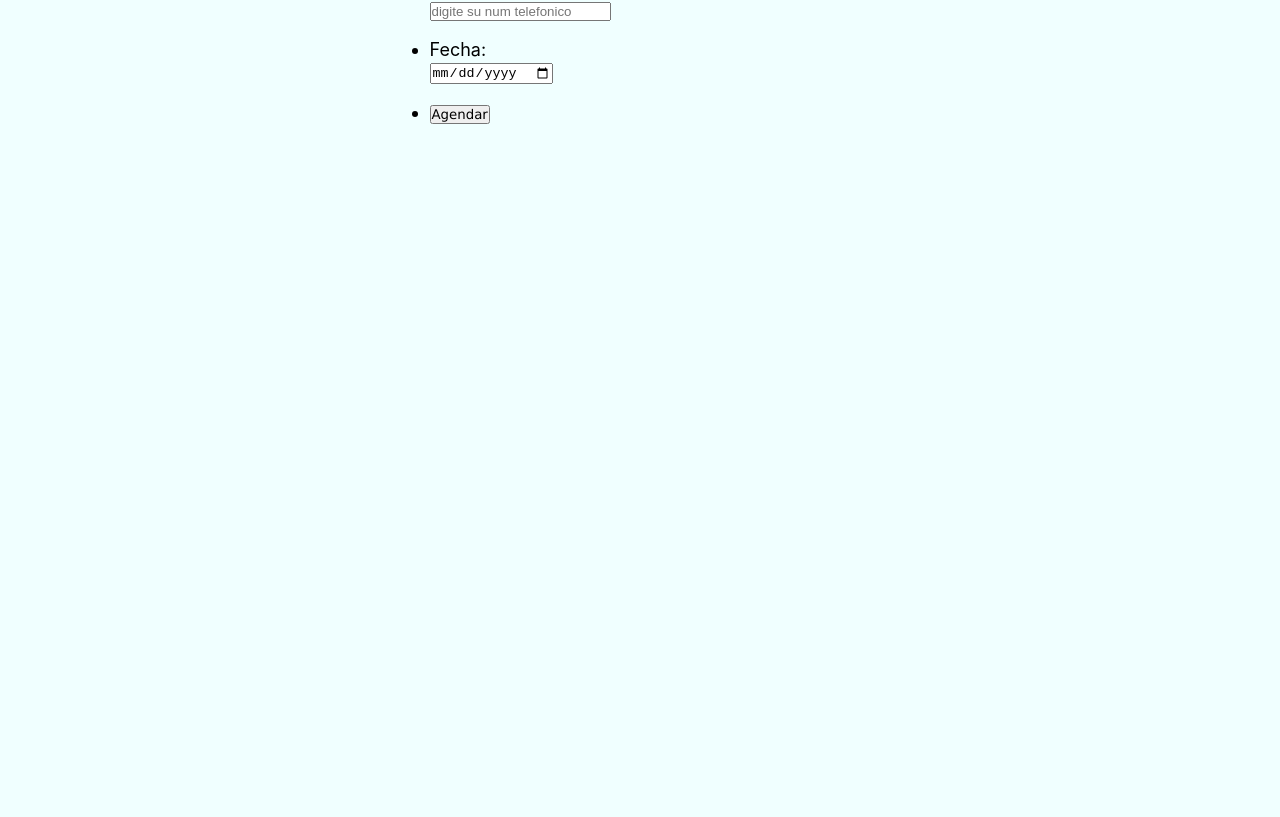
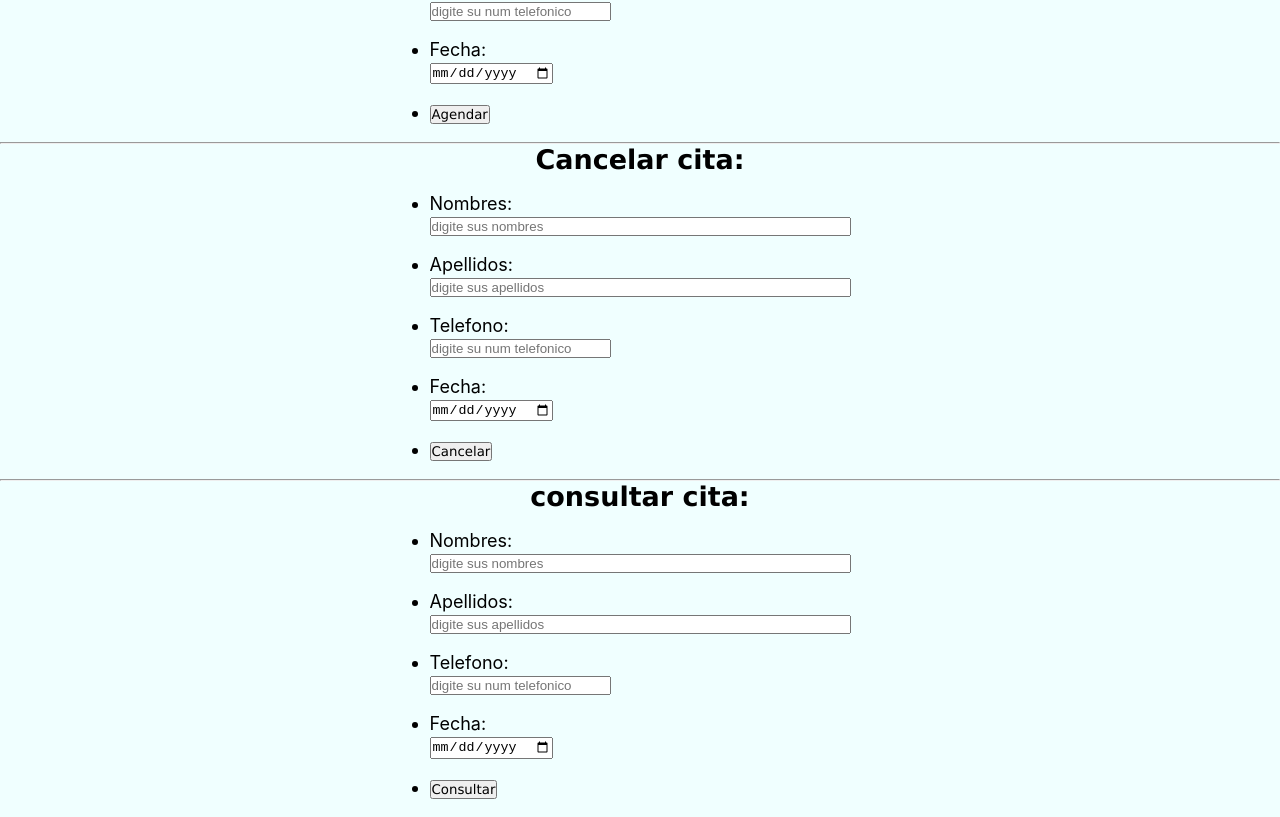
Before and after one commit to victorEmerio5/proyecto-final-g12, a React (Create React App) app: page /tramites in a window 1280 px wide. Shown: the part 1097-1914 px from the top of the page. Before the commit the page ends 1239 px from the top, so only its background shows below. Built offline with nearby package versions, Linux system fonts and the light colour scheme.

Commit message:
formulario cancelar cita y consultar cita

```diff
--- a/src/componentes/Tramites.jsx
+++ b/src/componentes/Tramites.jsx
@@ -7,6 +7,10 @@ const Tramites = () => {
     <>
       <div className='tramites'>
         <FormularioCitas formTitulo='Agendar cita:' tituloBoton='Agendar' />
+        <hr/>
+        <FormularioCitas formTitulo='Cancelar cita:' tituloBoton='Cancelar' />
+        <hr/>
+        <FormularioCitas formTitulo='consultar cita:' tituloBoton='Consultar' />
       </div>
     </>
   );
```
